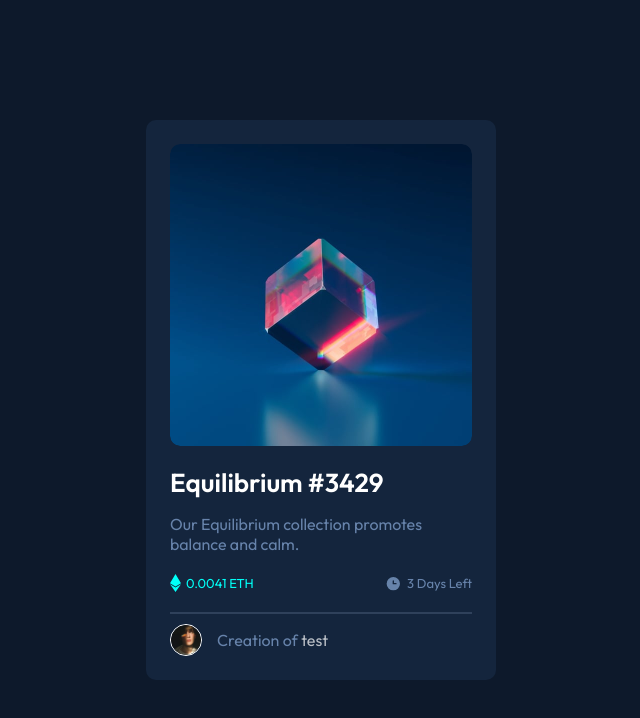
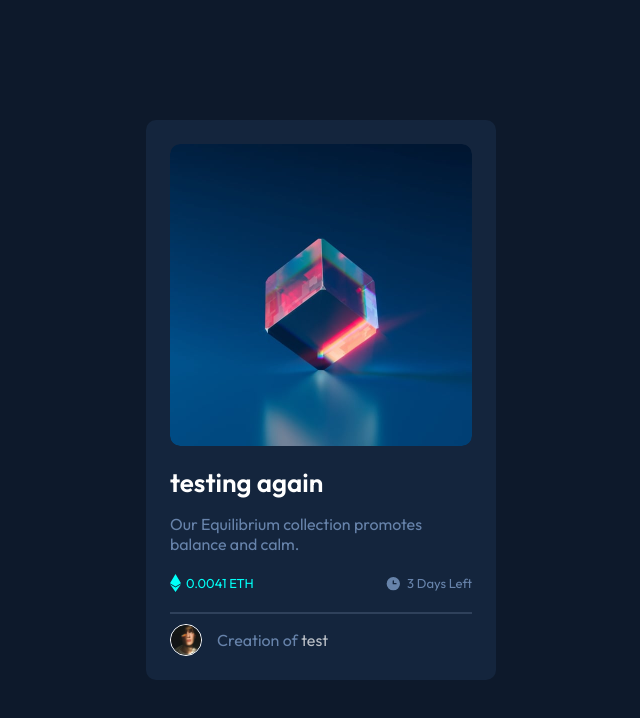
Before and after one commit to Mirare23/nft-github.io, a plain HTML site: page index.html in a window 1280 px wide. Shown: the whole page, without its empty margins (319-959 px from the left). Drawn offline with Linux system fonts and the light colour scheme.

Commit message:
Changes again testing

```diff
--- a/index.html
+++ b/index.html
@@ -30,7 +30,7 @@
       <img src="images/icon-view.svg" class="view">
       <img src="images/image-equilibrium.jpg" alt="An image of Equilibrium" class="Equilibrium">
     </div>
-    <a href="" class="title">Equilibrium #3429</a>
+    <a href="" class="title">testing again</a>
     <p>Our Equilibrium collection promotes balance and calm.</p>
     <div class="nest">
       <div class="price">
```
